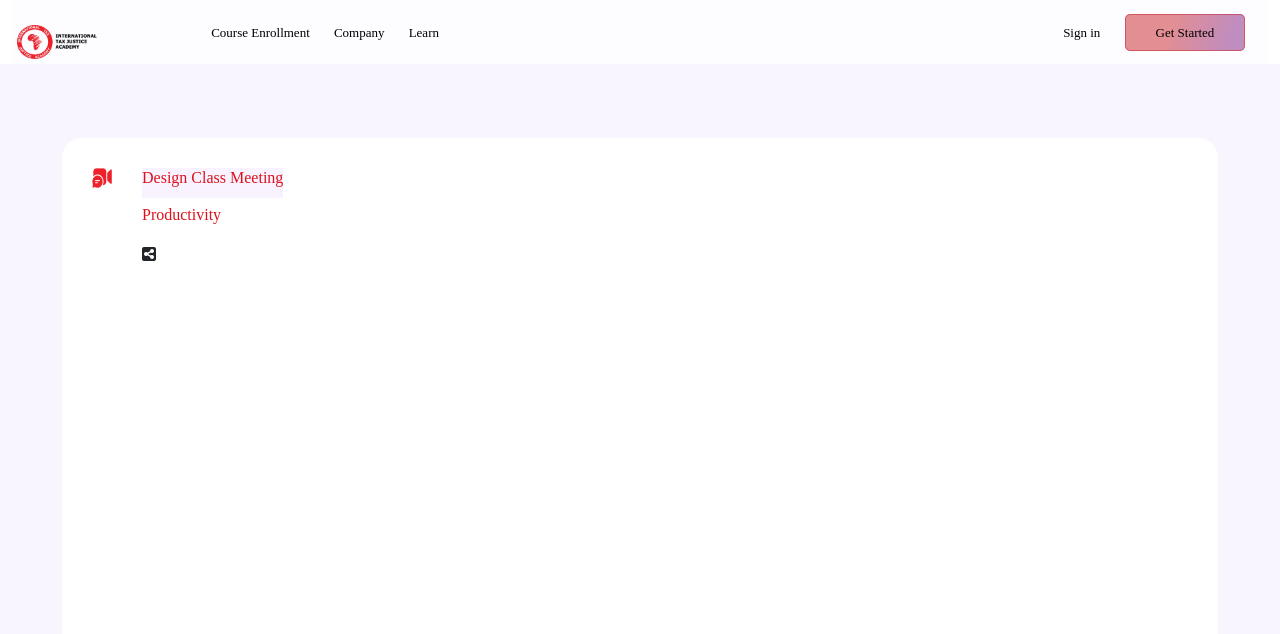
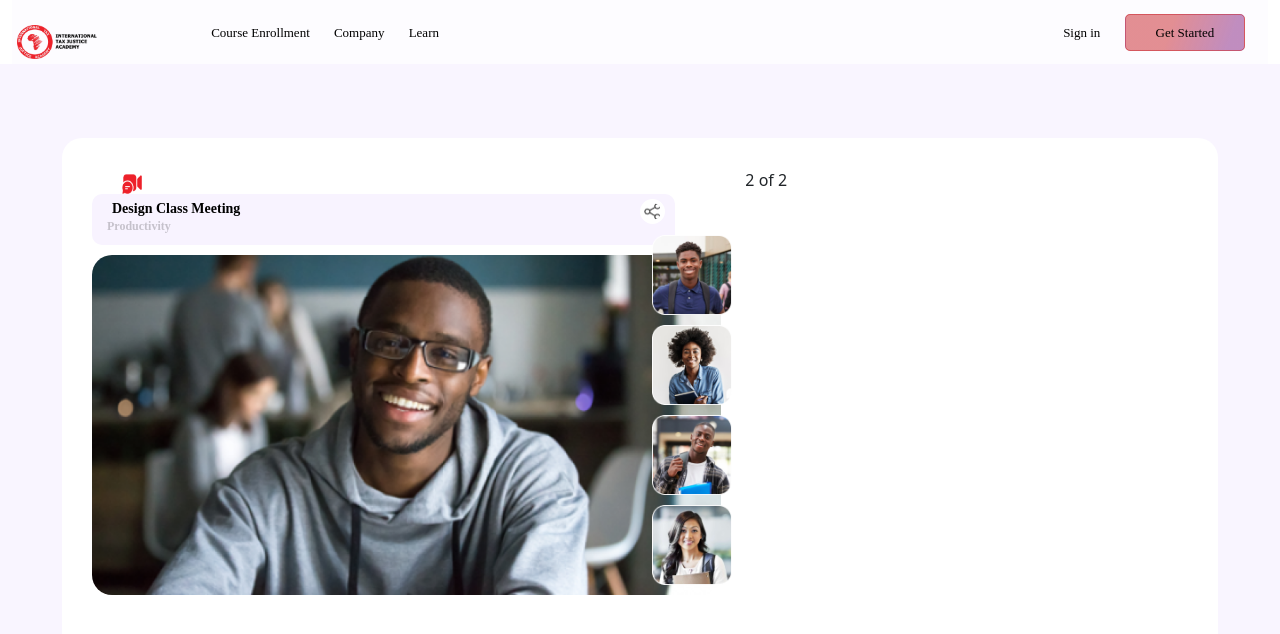
Before and after one commit to awolope/ITJA, a plain HTML site: page chat.html in a window 1280 px wide. Shown: the top 634 px of the page. Drawn offline with nearby package versions, Linux system fonts and the light colour scheme; a web font is replaced by a local one.

Commit message:
worked on chat.html

```diff
--- a/chat.html
+++ b/chat.html
@@ -44,13 +44,36 @@
     <div class="container-fluid conti">
       <br />
       <div class="wh-div">
-        <span class="ch-first-span"
-          ><img src="/Images/Vector (1).png" alt="" class="vector1" />
-          <div class="ch-first-div">
-            <p>Design Class Meeting</p>
-            <p>Productivity</p>
-            <span> <i class="fa-solid fa-square-share-nodes"></i> </span></div
-        ></span>
+        <div class="row">
+          <div class="col-sm-7">
+            <img src="/Images/Vector (1).png" alt="" class="vector1" />
+            <span class="ch-first-span">
+              <div class="ch-first-div">
+                <p class="ch-first-spanp1">Design Class Meeting</p>
+                <p class="ch-first-spanp2">Productivity</p>
+              </div>
+              <img
+                src="/Images/Vector (2).png"
+                alt=""
+                class="sharnod"
+                width="25px"
+                height="25px"
+              />
+            </span>
+            <div class="col-sm-12">
+              <img
+                src="/Images/mssi-mentor-banner2 1.png"
+                alt=""
+                class="img-fluid mssi"
+              />
+            </div>
+            <img src="/Images/Frame 36.png" alt="" class="frame36" />
+            <img src="/Images/Frame 37 (1).png" alt="" class="frame37" />
+            <img src="/Images/Frame 38.png" alt="" class="frame38" />
+            <img src="/Images/Frame 39.png" alt="" class="frame39" />
+          </div>
+          <div class="col-sm-5">2 of 2</div>
+        </div>
       </div>
       <br />
     </div>
--- a/src/style.css
+++ b/src/style.css
@@ -761,16 +761,77 @@ footer {
 }
 .ch-first-div {
   background-color: rgba(248, 243, 255, 1);
-  height: 30px;
 }
 
 .ch-first-span {
   display: inline-flex;
+  background-color: rgba(248, 243, 255, 1);
+  border-radius: 10px;
+  padding: 5px;
+  padding-left: 10px;
+  padding-right: 10px;
+  margin-bottom: 10px;
+}
+.ch-first-spanp1 {
+  font-family: Nunito sans;
+  color: black;
+  margin-bottom: -5px;
+  margin-left: 10px;
+  font-size: 14px;
+  font-weight: 700;
+  line-height: 19.1px;
+  text-align: left;
+}
+.ch-first-spanp2 {
+  font-family: Nunito sans;
+  color: black;
+  font-size: 12px;
+  font-weight: 700;
+  line-height: 16.37px;
+  text-align: left;
+
+  margin: 5px;
+  opacity: 0.2;
 }
 .vector1 {
   width: 20px;
   height: 20px;
   margin-right: 30px;
+  margin-left: 30px;
+  margin-top: 4px;
+}
+.sharnod {
+  margin-left: 400px;
+  background-color: white;
+  border: 4px solid white;
+  border-radius: 30px;
+}
+.mssi {
+  border-radius: 20px;
+}
+.frame36 {
+  position: absolute;
+  margin-top: -360px;
+  margin-left: 560px;
+  max-height: 80px;
+}
+.frame37 {
+  position: absolute;
+  margin-top: -270px;
+  margin-left: 560px;
+  max-height: 80px;
+}
+.frame38 {
+  position: absolute;
+  margin-top: -180px;
+  margin-left: 560px;
+  max-height: 80px;
+}
+.frame39 {
+  position: absolute;
+  margin-top: -90px;
+  margin-left: 560px;
+  max-height: 80px;
 }
 @media (max-width: 900px) {
   .headspan a {
```
Also changed, not shown: Images/Frame 36.png (added), Images/Frame 37 (1).png (added), Images/Frame 38.png (added), Images/Frame 39.png (added), Images/Vector (2).png (added), Images/mssi-mentor-banner2 1.png (added).
